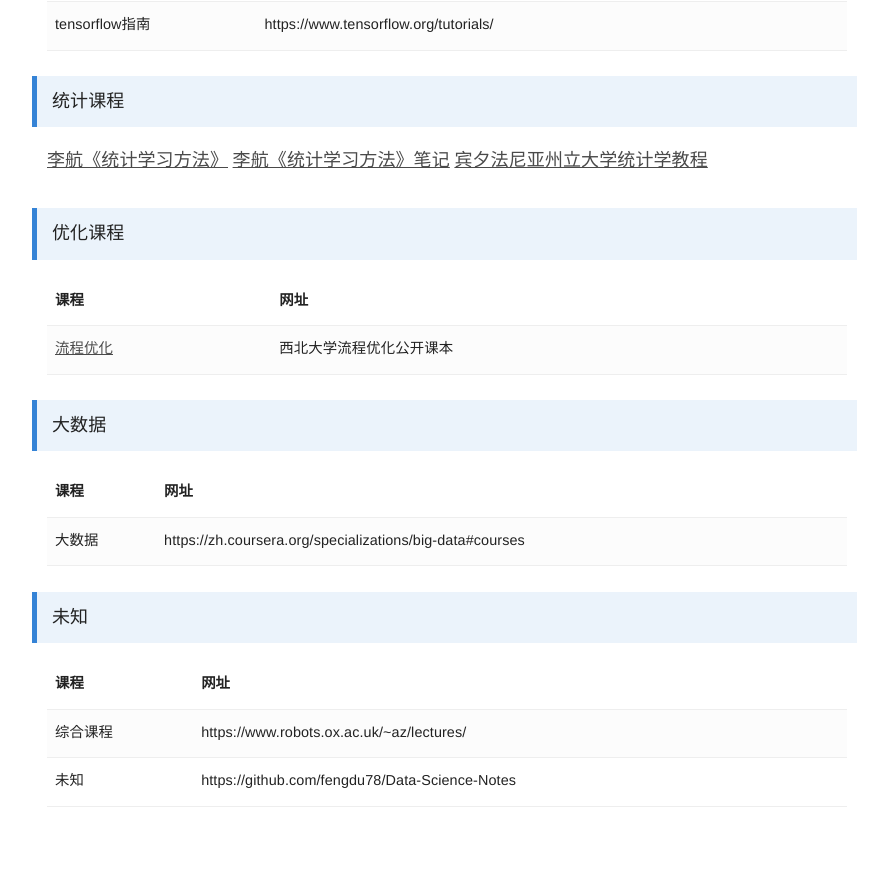
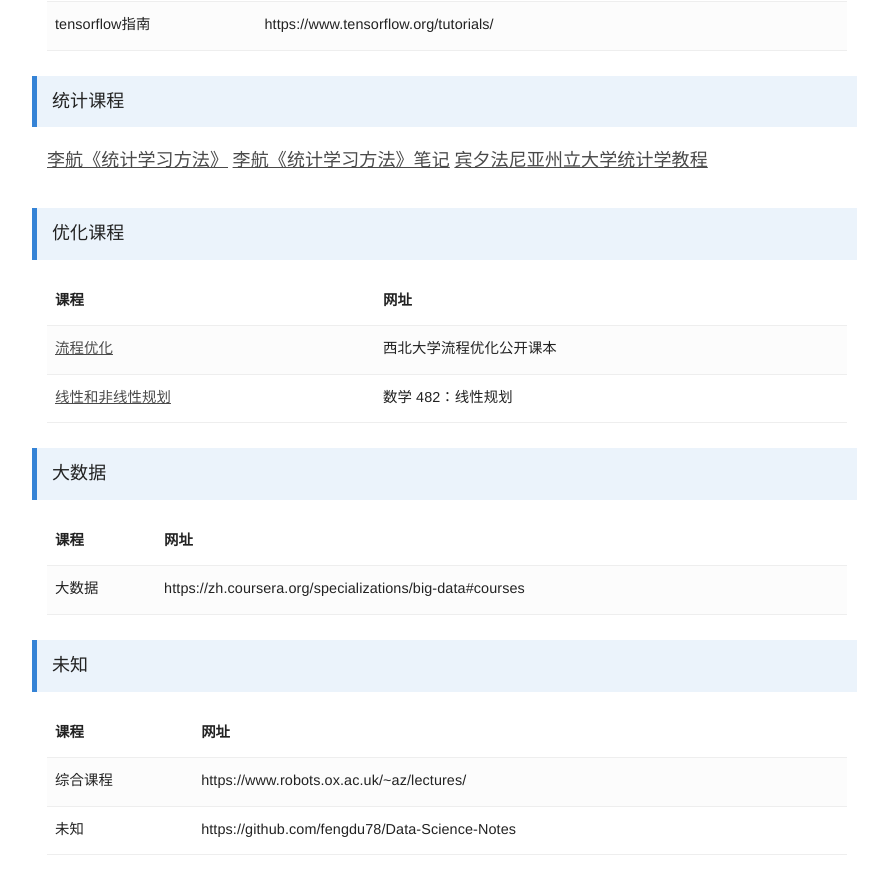
Before and after one commit to bashendixie/Machine_Learning_Notes, a Jekyll site: the page built from _docs/1、机器学习/机器学习课程.md, in a window 1280 px wide and 900 px high, scrolled down 1789 px. Shown: the top 876 px of the window, without its empty margins (343-1231 px from the left). Built offline with Jekyll 4.4.1, drawn with Linux system fonts in a browser that asks for light colours; some web fonts are replaced; before the commit the page ends 2641 px from its top, so only the background shows below that.

Commit message:
no message

```diff
--- a/_docs/1、机器学习/机器学习课程.md
+++ b/_docs/1、机器学习/机器学习课程.md
@@ -276,6 +276,15 @@
 				西北大学流程优化公开课本
 			</td>
 		</tr>
+		<tr>
+			<td>
+				<a href="https://faculty.math.illinois.edu/~mlavrov/">线性和非线性规划</a>
+			</td>
+			<td>
+				数学 482：线性规划
+			</td>
+		</tr>
+
 	</tbody>
 </table>
 
```
